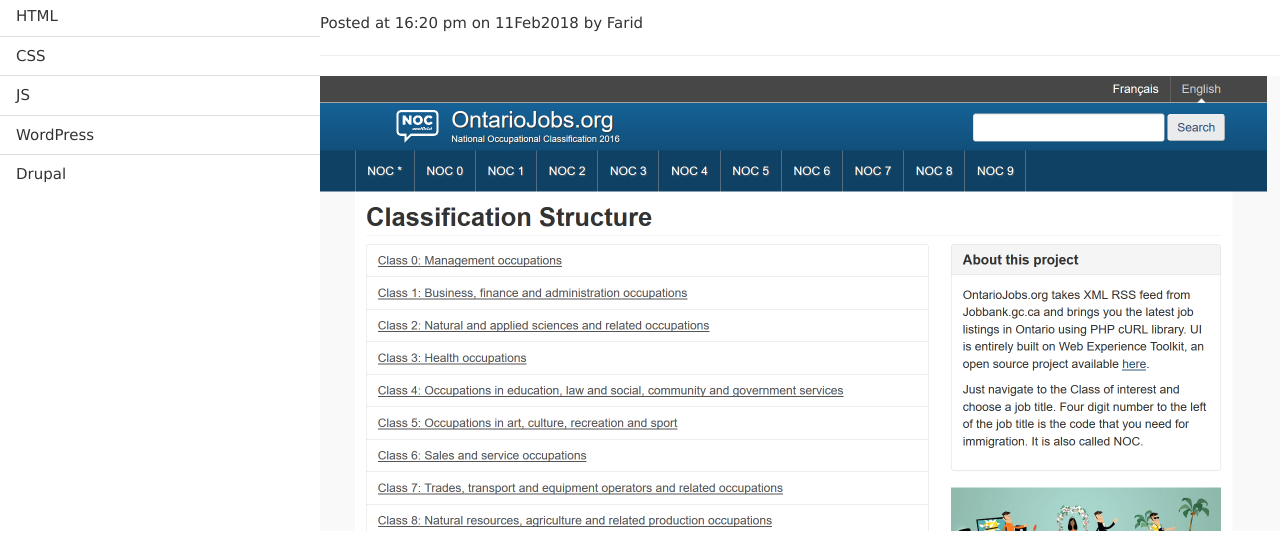
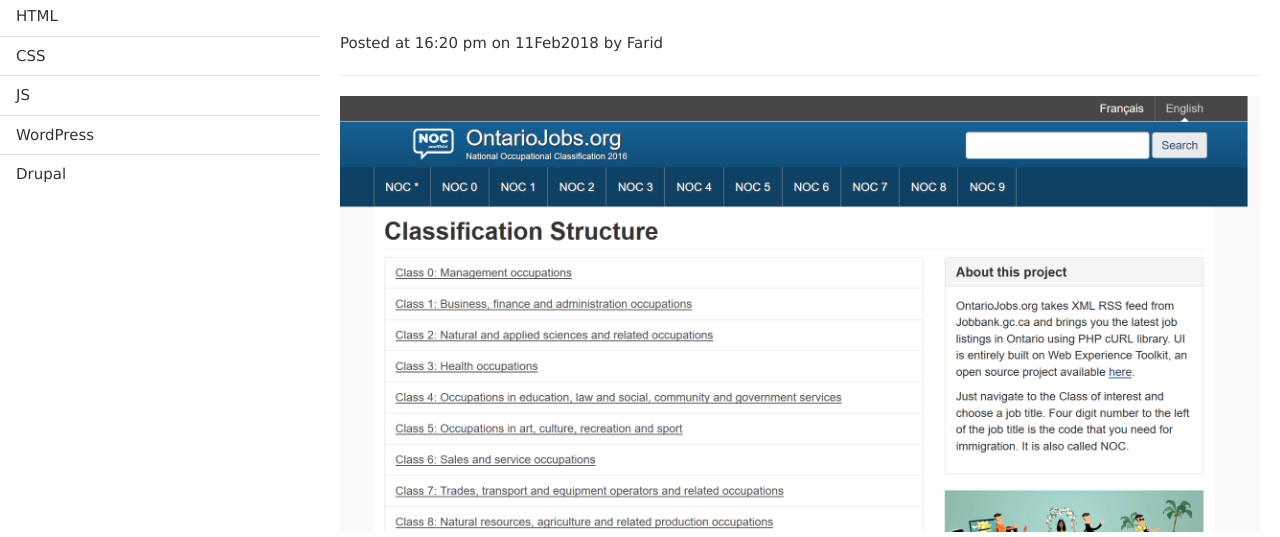
Before and after one commit to faridg/w3-theme, a plain HTML site: page single.html in a window 1280 px wide. Shown: the part 77-614 px from the top of the page. Drawn offline with nearby package versions, Linux system fonts and the light colour scheme.

Commit message:
grid adjust

```diff
--- a/style.css
+++ b/style.css
@@ -30,3 +30,7 @@ text-align: center;
 margin-top: 40px;
 border-top: #333 solid 1px;
 }
+
+.post{
+padding:20px;
+}
```
